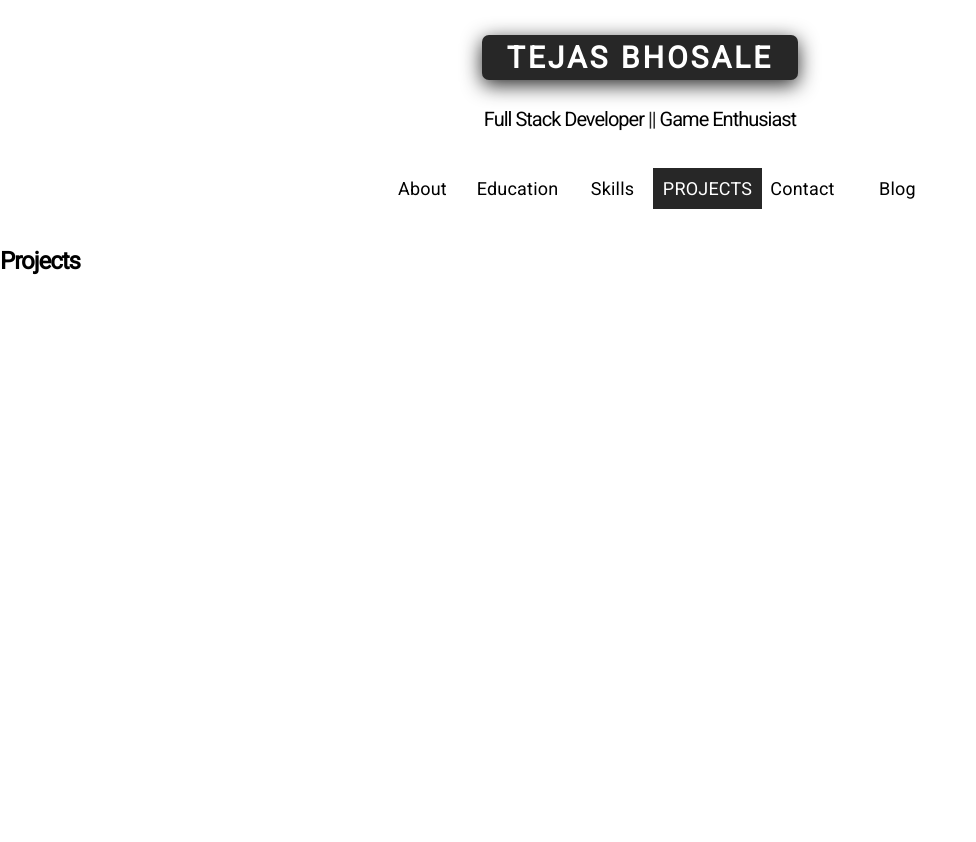
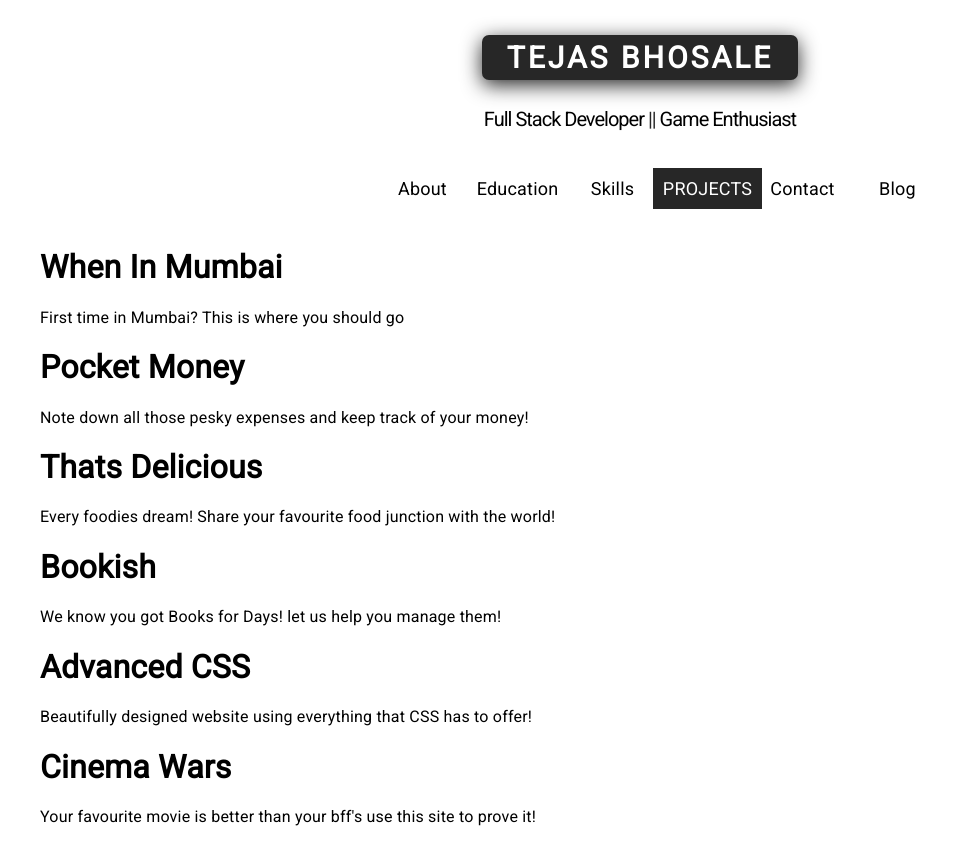
Before and after one commit to bhosaleT/my-portfolio-react, a React (Create React App) app: page / in a window 1280 px wide. Both pictures are taken after a click on the item "Projects". Shown: the whole page, without its empty margins (0-976 px from the left). Before the commit the page ends 800 px from the top, so only its background shows below. Built offline with nearby package versions, Linux system fonts and the light colour scheme.

Commit message:
adding a new component for project tile

```diff
--- /dev/null
+++ b/src/components/ProjectItem.js
@@ -0,0 +1,14 @@
+import React from 'react';
+
+class ProjectItem extends React.Component{
+    render(){
+        return(
+            <div>
+            <h1>{this.props.project.name}</h1>
+            <p>{this.props.project.descShort}</p>
+            </div>
+        )
+    }
+}
+
+export default ProjectItem;
--- a/src/components/Projects.js
+++ b/src/components/Projects.js
@@ -1,9 +1,20 @@
-import React from 'react';
+import React from "react";
+import projectElements from "../projects";
+import ProjectItem from './ProjectItem';
 
-const Projects = () => (
-    <div>
-        <h2>Projects</h2>
-    </div>
-)
+class Projects extends React.Component {
+  render() {
+    const projectArray = Object.values(projectElements);
+    return (
+      <div>
+        <ul>
+          {projectArray.map(project => (
+            <li><ProjectItem project={project} /></li>
+          ))}
+        </ul>
+      </div>
+    );
+  }
+}
 
 export default Projects;
--- a/src/projects.js
+++ b/src/projects.js
@@ -1,26 +1,28 @@
-const projects = {
+const projectElements = {
     project1: {
         name: "When In Mumbai",
-        desc: "First time in Mumbai? This is where you should go"
+        descShort: "First time in Mumbai? This is where you should go"
     },
     project2: {
         name: "Pocket Money",
-        desc: "Note down all those pesky expenses and keep track of your money!"
+        descShort: "Note down all those pesky expenses and keep track of your money!"
     },
     project3: {
         name: "Thats Delicious",
-        desc: "Every foodies dream! Share your favourite food junction with the world!"
+        descShort: "Every foodies dream! Share your favourite food junction with the world!"
     },
     project4: {
         name: "Bookish",
-        desc: "We know you got Books for Days! let us help you manage them!"
+        descShort: "We know you got Books for Days! let us help you manage them!"
     },
     project5: {
         name: "Advanced CSS",
-        desc: "Beautifully designed website using everything that CSS has to offer!"
+        descShort: "Beautifully designed website using everything that CSS has to offer!"
     },
     project6: {
         name: "Cinema Wars",
-        desc: "Your favourite movie is better than your bff's use this site to prove it!"
+        descShort: "Your favourite movie is better than your bff's use this site to prove it!"
     }
 }
+
+export default projectElements;
```
